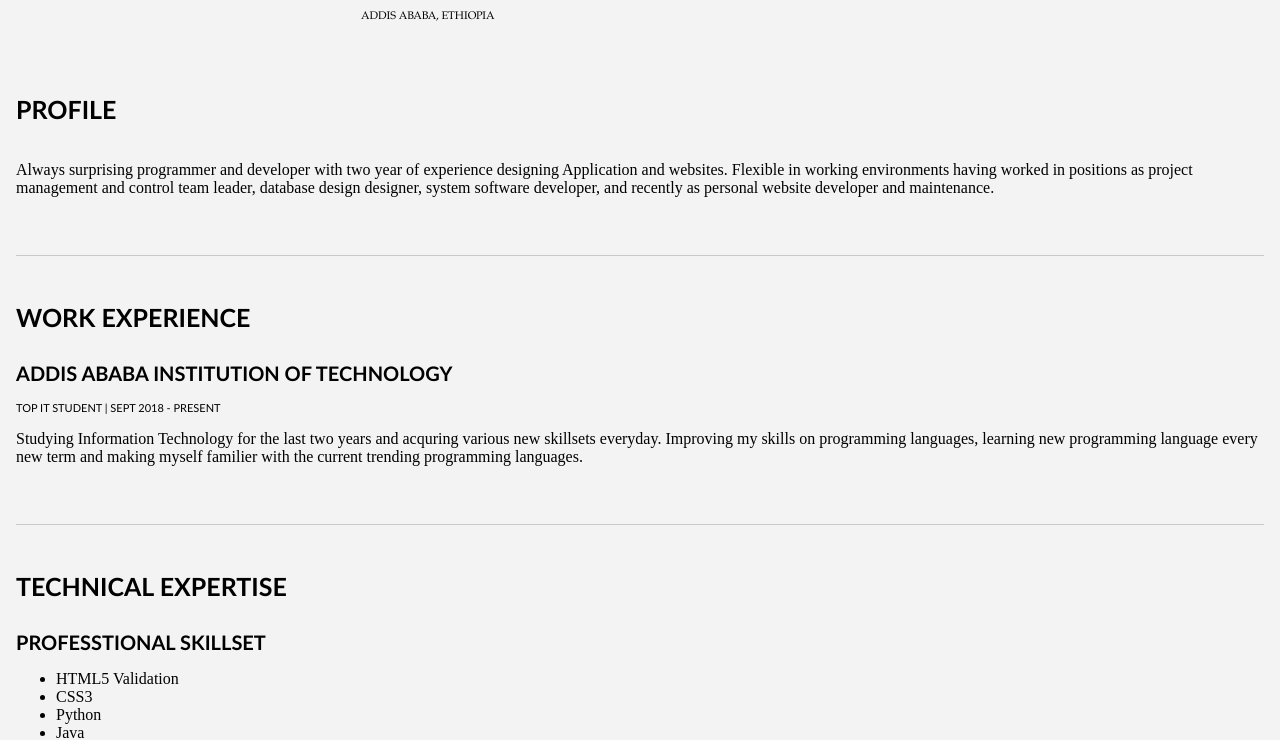
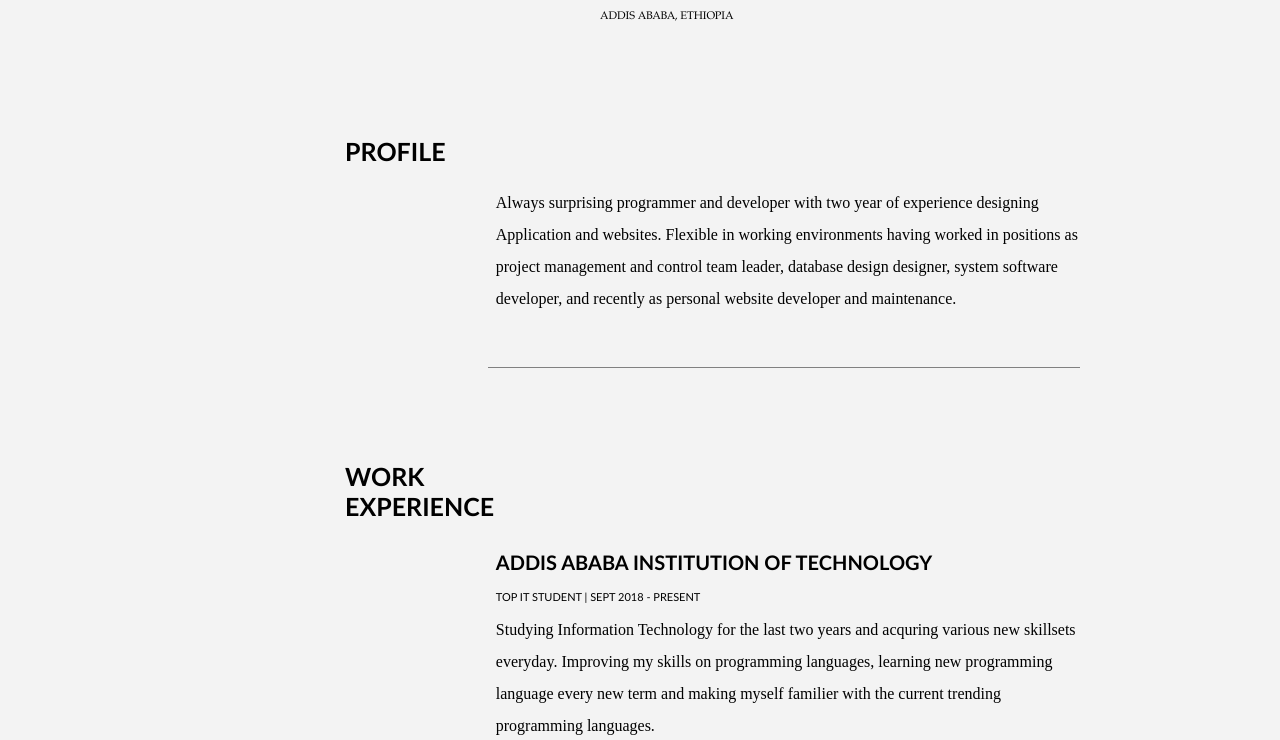
Before and after one commit to AAiT-Class-Activity/MyPersonalWeb-with-bootstrap-, a plain HTML site: page resume.html in a window 1280 px wide. Shown: the part 216-956 px from the top of the page. Drawn offline with Linux system fonts and the light colour scheme.

Commit message:
desktop and table viewport version of resume page done

```diff
--- a/Asset/CSS/generalStructure.css
+++ b/Asset/CSS/generalStructure.css
@@ -455,10 +455,9 @@ img {
   #good_people_content {
     float: right;
     width: 64%;
-    /* margin-top: 7%; */
   }
 
-  .section_header {
+  #good_people_content .section_header {
     width: 66%;
   }
 
@@ -468,4 +467,54 @@ img {
     font-family: "ff-tisa-web-pro", Palatino, " Palatino Linotype",
       "Palatino LT STD", "Book Antiqua", Georgia, serif;
   }
+
+  /* resume part */
+  #resume_content {
+    float: right;
+    width: 72.7%;
+  }
+
+  #resume_content .section_header {
+    width: 70%;
+  }
+
+  #resume_content .sections {
+    overflow: hidden;
+    padding-bottom: 5%;
+    width: 80%;
+  }
+
+  #resume_content .sections .section_title {
+    width: 20%;
+    float: left;
+    text-transform: uppercase;
+    font-family: "din-condensed-web", "Trebuchet MS", "Arial Narrow", Arial,
+      sans-serif;
+    font-size: 25px;
+    letter-spacing: 0px;
+    font-weight: 800;
+    padding-top: 5px;
+  }
+
+  .section_body {
+    width: 79.5%;
+    float: right;
+    border-bottom: 0.1px gray solid;
+    padding-bottom: 5%;
+    padding-left: 0.5rem;
+  }
+
+  .categories_container {
+    display: grid;
+    grid-template-columns: auto auto auto;
+  }
+  ul {
+    padding-left: 20px;
+    line-height: 2rem;
+  }
+
+  .section_body_note {
+    margin-top: 0;
+    line-height: 2rem;
+  }
 }
--- a/resume.html
+++ b/resume.html
@@ -20,7 +20,7 @@
             </div>
         </div>
 
-        <div class="sections1">
+        <div class="sections">
             <div class="section_title">
                 Profile
             </div>
```
